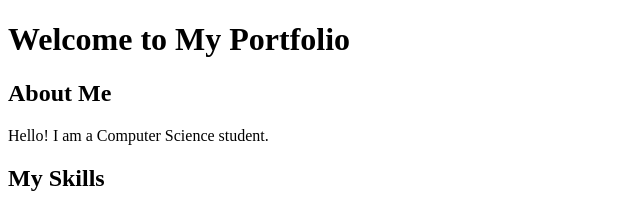
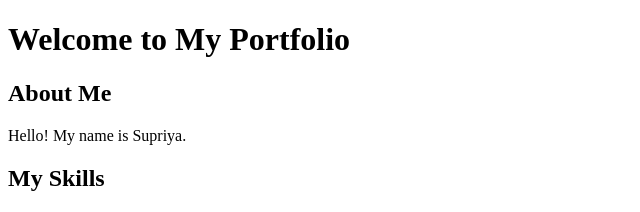
Before and after one commit to 2403A52403/MyPortfolio, a plain HTML site: page index.html in a window 1280 px wide. Shown: the top 212 px of the page, without its empty margins (0-640 px from the left). Drawn offline with Linux system fonts and the light colour scheme.

Commit message:
Update introduction in index.html

```diff
--- a/index.html
+++ b/index.html
@@ -8,7 +8,7 @@
 <body>
     <h1>Welcome to My Portfolio</h1>
     <h2>About Me</h2>
-    <p>Hello! I am a Computer Science student.</p>
+    <p>Hello! My name is Supriya.</p>
 
     <h2>My Skills</h2>
     <p>Python, C, HTML, CSS</p>
```
